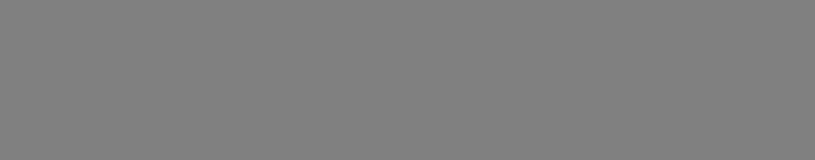
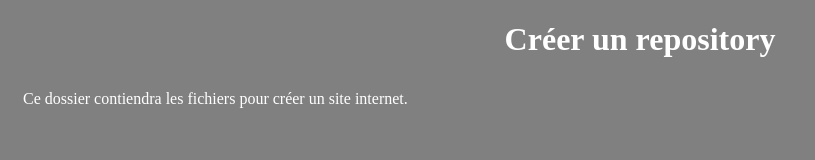
Before and after one commit to McFlysWorld/partie2, a plain HTML site: page index.html in a window 1280 px wide. Shown: the whole page, without its empty margins (0-815 px from the left). Drawn offline with Linux system fonts and the light colour scheme.

Commit message:
Mise à jour contenu titre 1

```diff
--- a/index.html
+++ b/index.html
@@ -6,5 +6,7 @@
         <title>Utilisation Git</title>
     </head>
     <body>
+    	<h1>Créer un repository</h1>
+        <p>Ce dossier contiendra les fichiers pour créer un site internet.</p>
     </body>
 </html>
```
